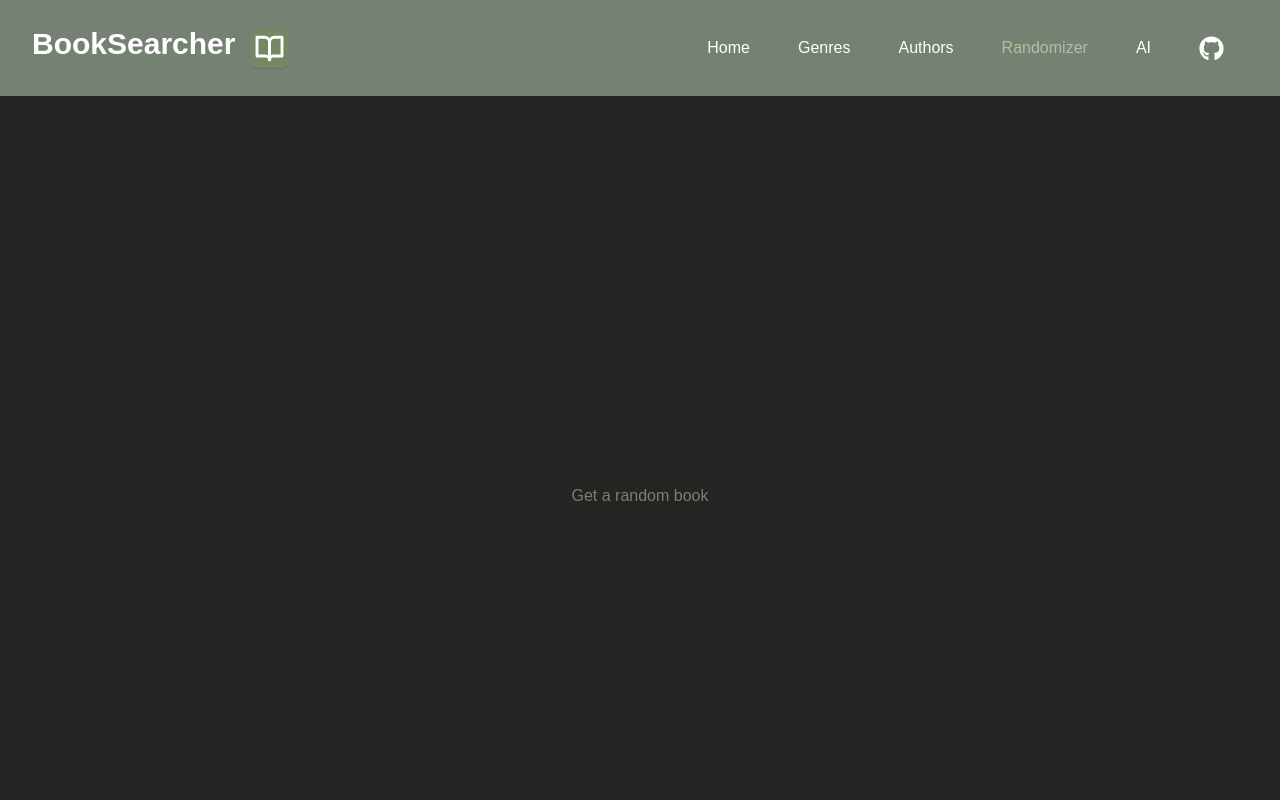
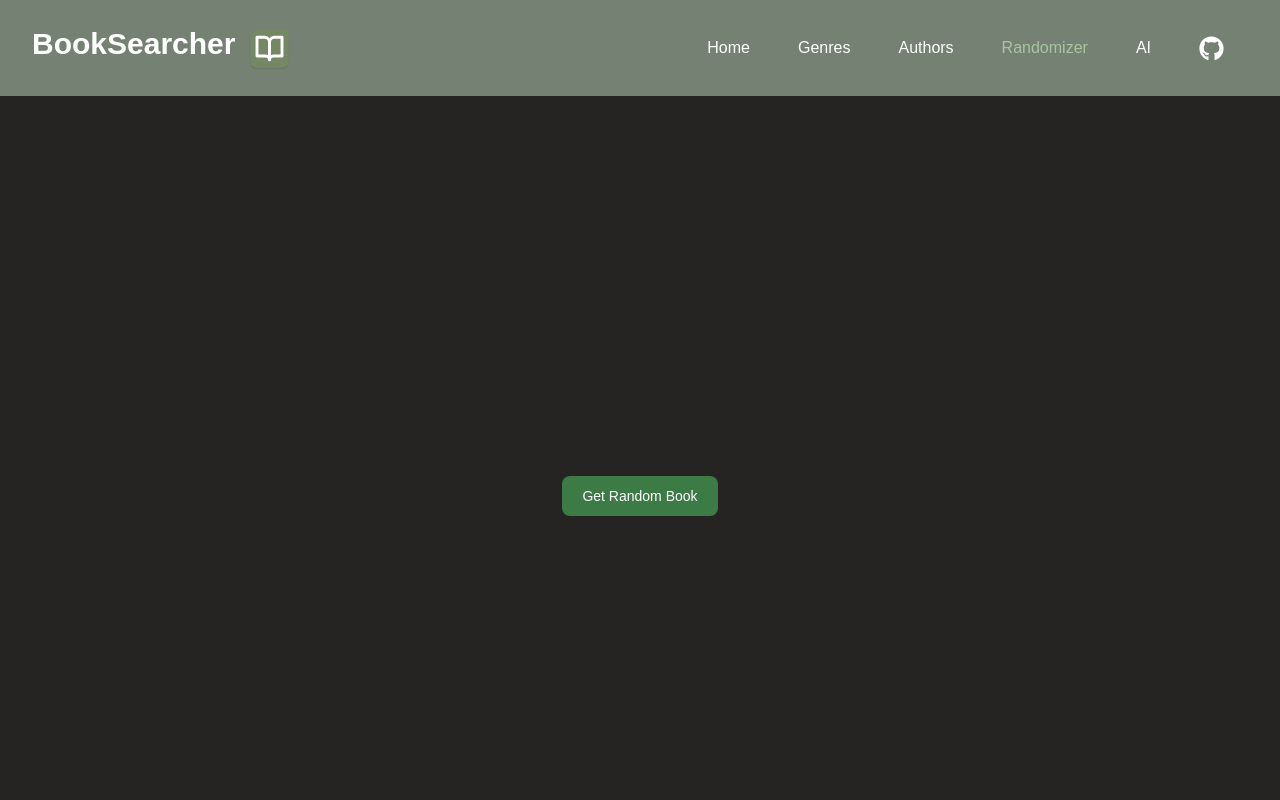
Before and after one commit to av1ad/BookSearcher, a Next.js app: page /randomizer in a window 1280 px wide. Shown: the top 800 px of the page. Built offline with nearby package versions, Linux system fonts and the light colour scheme; a web font is replaced by a local one.

Commit message:
Disabled books and also added some slight styling to button, will work on it later

```diff
--- a/src/app/randomizer/page.tsx
+++ b/src/app/randomizer/page.tsx
@@ -12,6 +12,7 @@ export default function Randomizer() {
   const [isLoading, setIsLoading] = useState<boolean>(false);
   const [title, setTitle] = useState<string>("")
   const [author, setAuthor] = useState<string>("")
+  const [isDisabled, setIsDisabled] = useState<boolean>(false)
 
   async function randomBook() {
     try {
@@ -55,9 +56,12 @@ export default function Randomizer() {
           bookCover
         )}
         <p>{isLoading ? "" : author}</p>
-        <button onClick={() => randomBook()}>
-          {isLoading ? "Generating...." : "Get a random book"}
-        </button>
+        {isLoading ? <button disabled={isDisabled} className="focus:outline-none text-white bg-[#3c7a46] hover:bg-green-800 focus:ring-4 focus:ring-green-300 font-medium rounded-lg text-sm px-5 py-2.5 my-5 dark:bg-[#3c7a46] dark:hover:bg-green-700 dark:focus:ring-green-800" onClick={() => setIsDisabled(true)}>
+          Generating....
+        </button> : <button className="focus:outline-none text-white bg-[#3c7a46] hover:bg-green-800 focus:ring-4 focus:ring-green-300 font-medium rounded-lg text-sm px-5 py-2.5 my-5 dark:bg-[#3c7a46] dark:hover:bg-green-700 dark:focus:ring-green-800" onClick={() => randomBook()}>
+          Get Random Book
+        </button>}
+
       </div>
       <Footer />
     </div>
```
